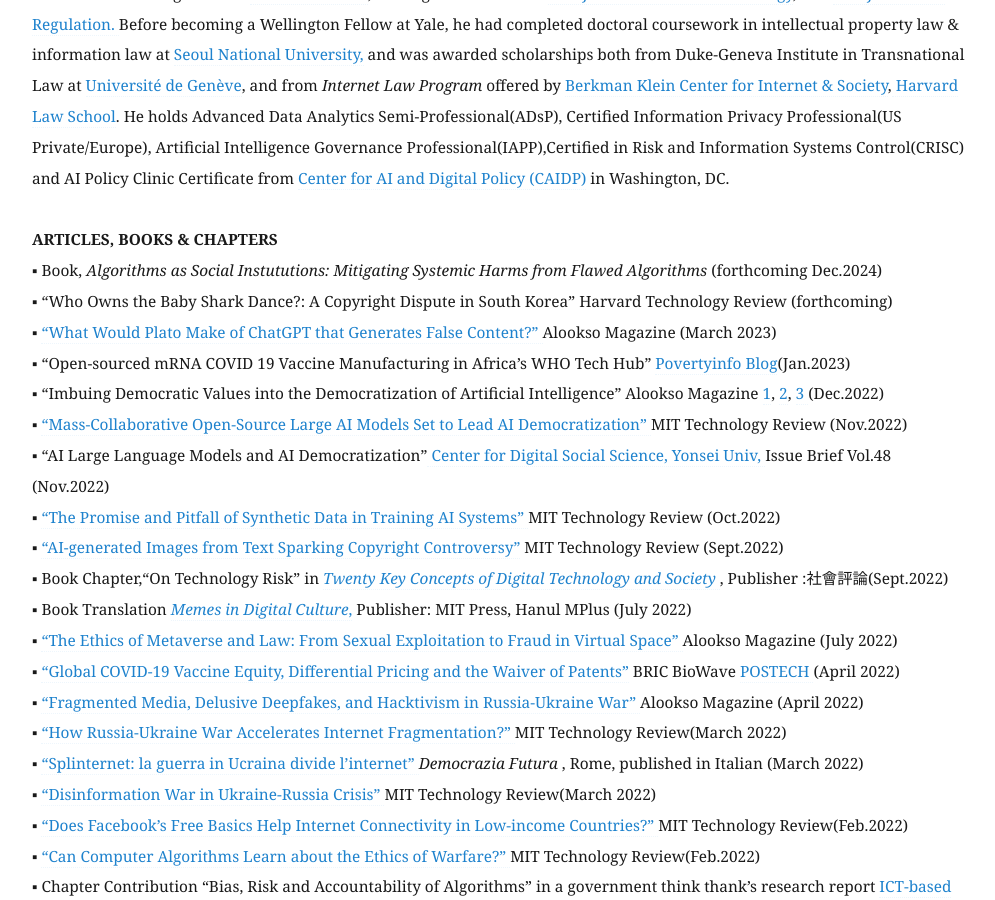
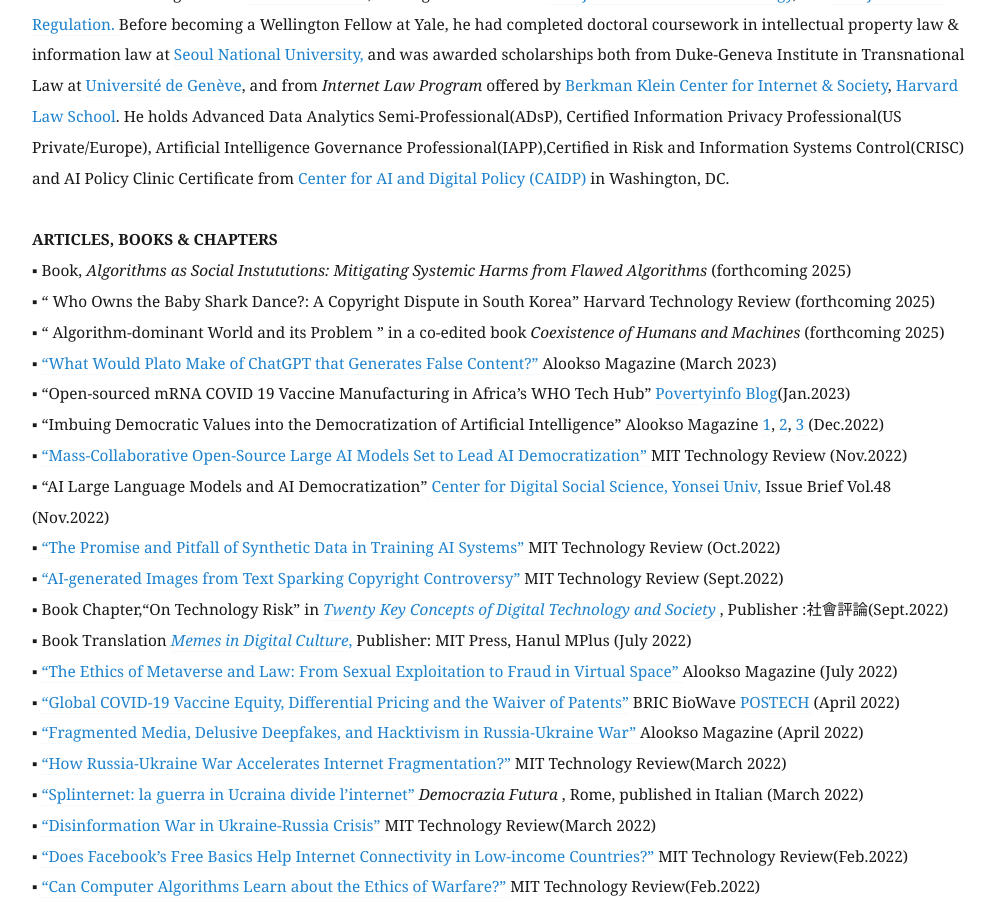
Before and after one commit to eunchangchoi/eunchangchoi.github.io, a Jekyll site: the page built from index.md, in a window 1280 px wide and 900 px high, scrolled down 2643 px. Shown: the whole window, without its empty margins (68-1063 px from the left). Built offline with Jekyll 4.4.1, drawn with Linux system fonts in a browser that asks for light colours.

Commit message:
Update index.md

```diff
--- a/index.md
+++ b/index.md
@@ -38,8 +38,9 @@
 
 <br>
  <strong> ARTICLES, BOOKS & CHAPTERS </strong> <br>
-▪ Book,<i> Algorithms as Social Instututions: Mitigating Systemic Harms from Flawed Algorithms</i> (forthcoming Dec.2024) <br>
-▪ “Who Owns the Baby Shark Dance?: A Copyright Dispute in South Korea” Harvard Technology Review (forthcoming) <br>
+▪ Book,<i> Algorithms as Social Instututions: Mitigating Systemic Harms from Flawed Algorithms</i> (forthcoming 2025) <br>
+▪ “ Who Owns the Baby Shark Dance?: A Copyright Dispute in South Korea” Harvard Technology Review (forthcoming 2025) <br>
+▪ “ Algorithm-dominant World and its Problem ” in a co-edited book <i> Coexistence of Humans and Machines </i> (forthcoming 2025) <br>
 ▪ <a href="https://alook.so/posts/54t4woG">“What Would Plato Make of ChatGPT that Generates False Content?”  </a> Alookso Magazine (March 2023) <br>
 ▪ “Open-sourced mRNA COVID 19 Vaccine Manufacturing in Africa’s WHO Tech Hub” <a href="https://blog.naver.com/gp3project/222993202700"> Povertyinfo Blog</a>(Jan.2023) <br>
 ▪ “Imbuing Democratic Values into the Democratization of Artificial Intelligence” Alookso Magazine <a href="https://alook.so/posts/q1tpJvM">1</a>, <a href="https://alook.so/posts/mbtE1zy"> 2</a>, <a href="https://alook.so/posts/KmtBEro">3 </a> (Dec.2022) <br>
```
